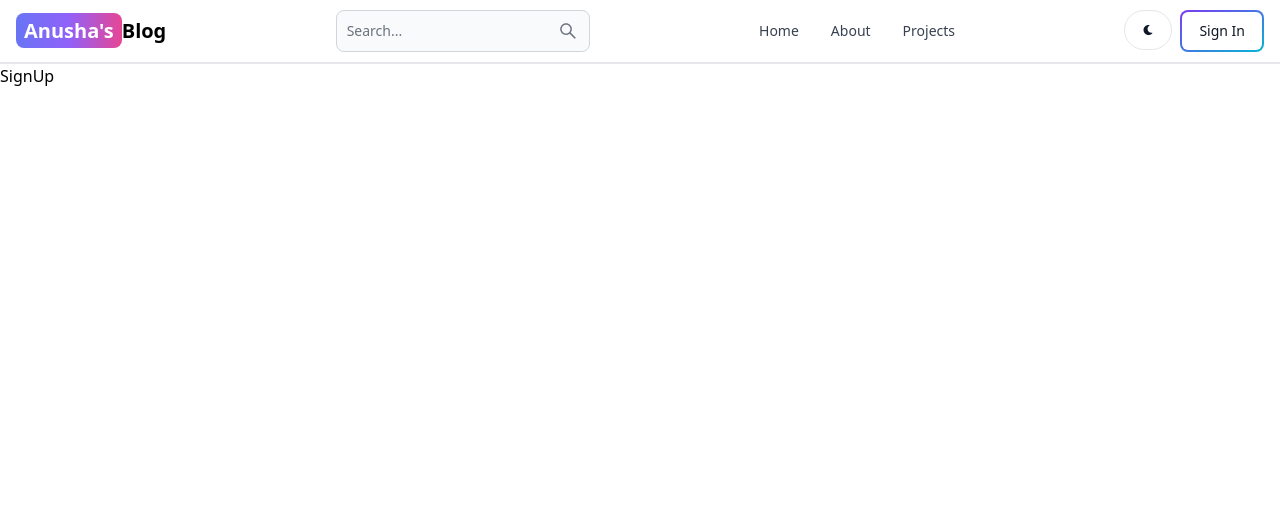
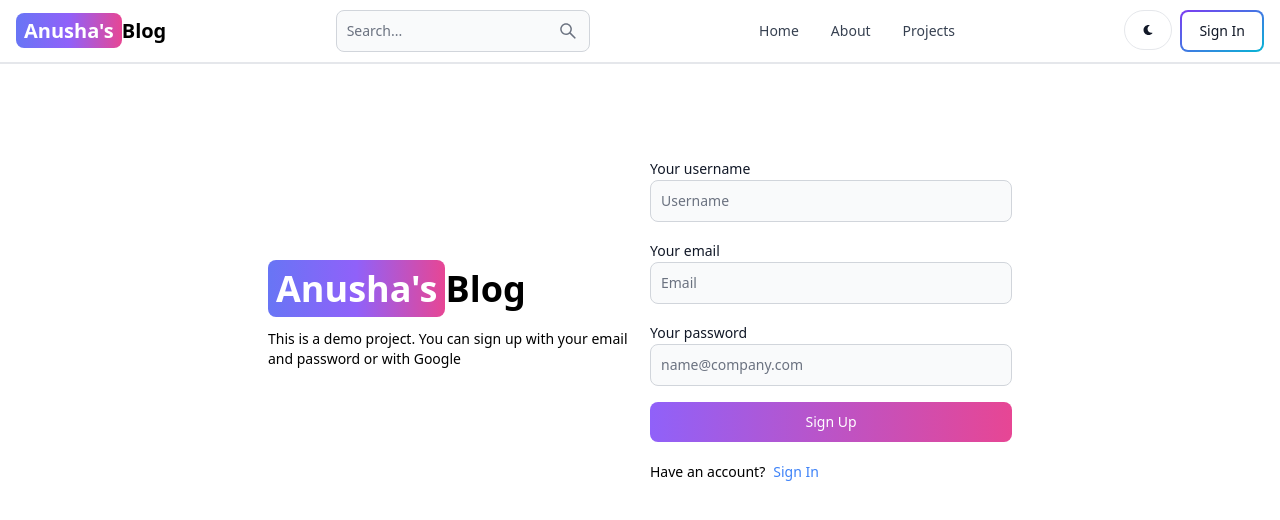
Before and after one commit to Anusha-star11/MERNBlog, a React (Vite) app in the folder client/: page /sign-up in a window 1280 px wide. Shown: the top 520 px of the page. Built offline with nearby package versions, Linux system fonts and the light colour scheme.

Commit message:
create sign up page UI

```diff
--- a/client/src/Pages/SignUp.jsx
+++ b/client/src/Pages/SignUp.jsx
@@ -1,5 +1,45 @@
+import { Button, Label, TextInput } from "flowbite-react";
+import { Link } from "react-router-dom";
+
 export default function SignUp() {
   return (
-    <h1>SignUp</h1>
+    <div className="min-h-screen mt-20">
+      <div className="flex p-3 max-w-3xl mx-auto flex-col md:flex-row md:items-center gap-5">
+        {/* left */}
+        <div className="flex-1">
+        <Link to="/" className="text-4xl font-bold dark:text-white">
+            <span className="px-2 py-1 bg-gradient-to-r from-indigo-500 via-purple-500 to-pink-500 rounded-lg text-white">Anusha's</span>
+            Blog
+        </Link>
+        <p className="text-sm mt-5">
+          This is a demo project. You can sign up with your email and password or with Google
+        </p>
+        </div>
+        {/*right*/}
+        <div className="flex-1">
+          <form className="flex flex-col gap-4">
+            <div>
+              <Label value='Your username'/>
+              <TextInput type="text" placeholder="Username" id="username"/>
+            </div>
+            <div>
+              <Label value='Your email'/>
+              <TextInput type="text" placeholder="Email" id="email"/>
+            </div>
+            <div>
+              <Label value='Your password'/>
+              <TextInput type="password" placeholder="name@company.com" id="password"/>
+            </div>
+            <Button gradientDuoTone='purpleToPink' type='submit'>
+              Sign Up
+            </Button>
+          </form>
+          <div className="flex gap-2 text-sm mt-5">
+            <span>Have an account?</span>
+            <Link to="/sign-in" className="text-blue-500">Sign In</Link>
+          </div>
+        </div>
+      </div>
+    </div>
   )
 }
```
